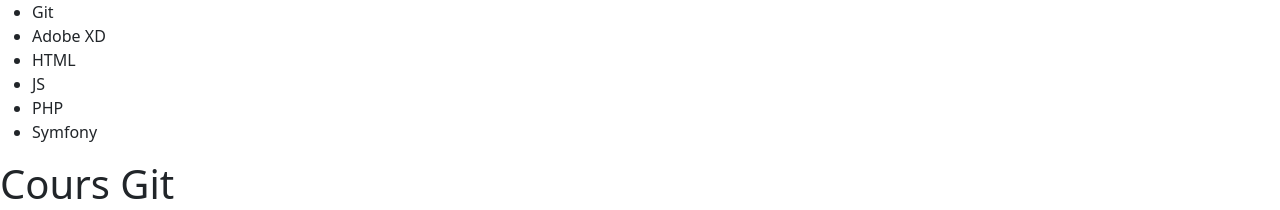
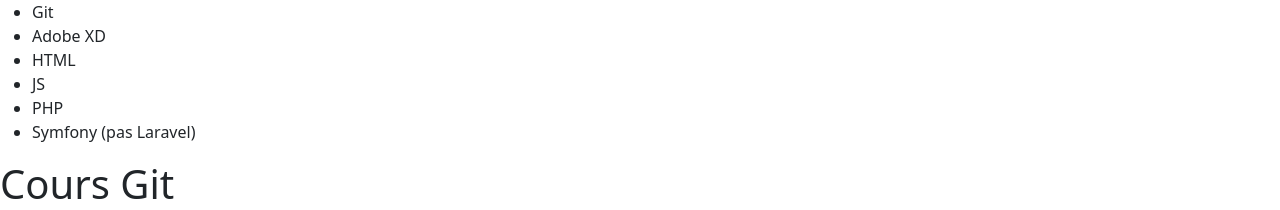
Before and after one commit to KevinBertaux/01_cours_git, a plain HTML site: page index.html in a window 1280 px wide. Shown: the top 210 px of the page. Drawn offline with Linux system fonts and the light colour scheme.

Commit message:
Update index.html
Change menu

```diff
--- a/index.html
+++ b/index.html
@@ -15,7 +15,7 @@
             <li>HTML</li>
             <li>JS</li>
             <li>PHP</li>
-            <li>Symfony</li>
+            <li>Symfony (pas Laravel)</li>
         </ul>
     </header>
 
```
